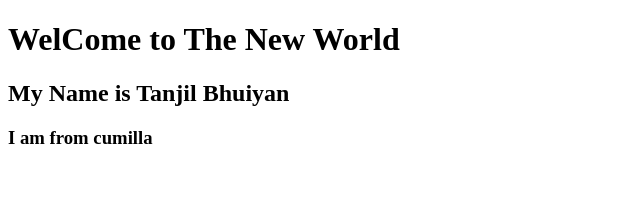
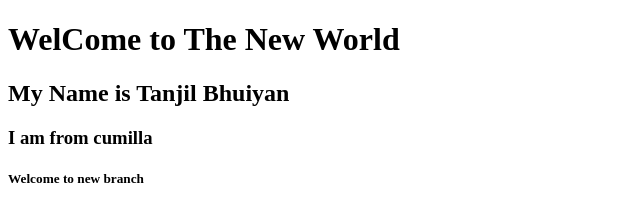
Before and after one commit to Developer-Tanjil/new, a plain HTML site: page index.html in a window 1280 px wide. Shown: the whole page, without its empty margins (0-640 px from the left). Drawn offline with Linux system fonts and the light colour scheme.

Commit message:
Add something

```diff
--- /dev/null
+++ b/app.js
@@ -0,0 +1 @@
+// Add Some new featuer
--- a/index.html
+++ b/index.html
@@ -10,6 +10,7 @@
     <h1>WelCome to The New World </h1>
     <h2>My Name is Tanjil Bhuiyan</h2>
     <h3>I am from cumilla </h3>
+    <h5>Welcome to new branch </h5>
 
 </body>
 </html>
```
